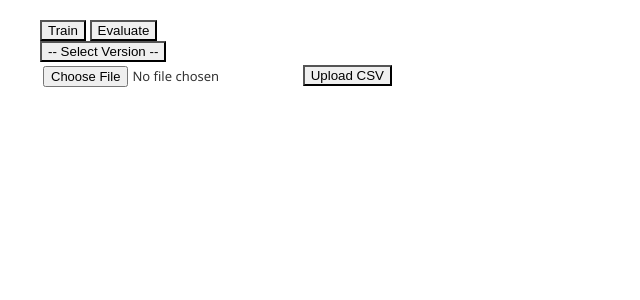
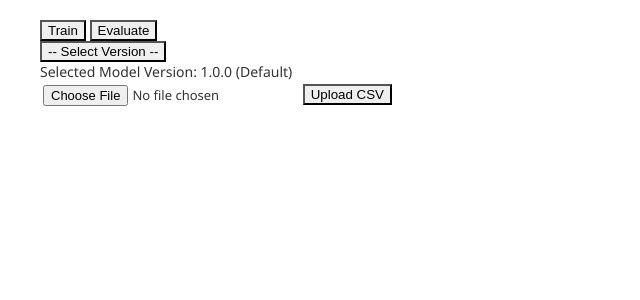
Before and after one commit to danielvdh24/smart-match, a Django app: template classifier/templates/admin/base.html in a window 1280 px wide. Shown: the part 59-359 px from the top of the page, without its empty margins (0-640 px from the left). Run offline with Django 5.2, Linux system fonts and the light colour scheme; the template is opened without the code that fills it, so the values that code supplies are empty.

Commit message:
#14 finalized select (update) used system model vers functionality

```diff
--- a/classifier/templates/admin/base.html
+++ b/classifier/templates/admin/base.html
@@ -109,6 +109,7 @@
                   <button id="dropdown-content-select-system-vers-btn" class="dropbtn">-- Select Version --</button>
                   <div class="dropdown-content" id="dropdown-content-select-system-vers"></div>
                 </div>
+                <div>Selected Model Version: <span id="selected-model-version">1.0.0</span><span id="model-update-success-prompt"> (Default)</span></div>
 
                 <form id="uploadCsvForm" enctype="multipart/form-data" method="post">
                   {% csrf_token %}
@@ -239,6 +240,7 @@
   let timeoutInputError = 0
   let timeoutSoonDone = 0
   let timeoutFinalizing = 0
+  let timeoutModelUpdateSuccessPrompt = 0
 
   let versionToBeEvaluated = ""
 
@@ -273,6 +275,7 @@
 
   const selectEvaluationVersBtn =  document.getElementById("dropdown-content-select-eval-vers-btn")
 
+   const modelUpdateSuccessPrompt = document.getElementById("model-update-success-prompt")
 
 
     // Get names of all model versions
@@ -321,7 +324,7 @@
 
 
 
-        dropdownContents.forEach((dropdownContent) => {
+  dropdownContents.forEach((dropdownContent) => {
   // Loop through each child of the dropdownContent
   dropdownContent.querySelectorAll('li').forEach((item) => {
 
@@ -329,21 +332,22 @@
     item.addEventListener('click', () => {
 
       parent = item.parentElement
+      selectedItem = item.className.split(' ')[0] // eg model_v1.0.0
+      selectedItemNumPart = selectedItem.split('model_v')[1]  // eg 1.0.0
 
       if (parent.id == "dropdown-content-select-system-vers") {
-        console.log("amazing")
-        console.log(item)
 
-        selectSystemVersBtn.textContent = item.className.split(' ')[0]
+        selectSystemVersBtn.textContent = selectedItem
+        document.getElementById("selected-model-version").textContent = selectedItemNumPart
+
+        selectSystemUsedModelVersion(selectedItemNumPart)
+        clearTimeout(timeoutModelUpdateSuccessPrompt)
+        modelUpdateSuccessPrompt.classList.add("hidden")
 
       } else {
-       selectEvaluationVersBtn.textContent = item.className.split(' ')[0]
-
-      versionToBeEvaluated = item.className.split(' ')[0].split('model_v')[1] // Gets number part like 1.0.0
-
+        selectEvaluationVersBtn.textContent = selectedItem
+        versionToBeEvaluated = selectedItemNumPart
       }
-
-
     });
   });
 });
@@ -413,7 +417,7 @@ trainConfirmBtn.addEventListener("click", function() {
 
     timeoutSoonDone = setTimeout(() => {
         trainingResOutput.textContent = "Soon Done ...";
-    }, 13000);
+    }, 12000);
 
     timeoutFinalizing = setTimeout(() => {
         trainingResOutput.textContent = "Finalizing ...";
@@ -465,7 +469,7 @@ evaluationConfirmBtn.addEventListener("click", function() {
 
     timeoutSoonDone = setTimeout(() => {
         evaluationResOutput.textContent = "Soon Done ...";
-    }, 11000);
+    }, 10000);
 
     timeoutFinalizing = setTimeout(() => {
         evaluationResOutput.textContent = "Finalizing ...";
@@ -484,7 +488,36 @@ evaluationConfirmBtn.addEventListener("click", function() {
   }
 });
 
+function selectSystemUsedModelVersion(version){
+    fetch("/sys-vers-select-command/", { // URL of the Django view
+    method: "POST",
+    headers: {
+      "Content-Type": "application/json",
+      "X-CSRFToken": getCookie("csrftoken"), // CSRF protection
+    },
+    body: JSON.stringify(version)
+  })
+    .then(response => response.json())
+    .then(data => {
 
+      modelUpdateSuccessPrompt.classList.remove("hidden")
+
+      if (data.success) {
+
+       modelUpdateSuccessPrompt.textContent = " (Succesful Update!)"
+
+      } else {
+        modelUpdateSuccessPrompt.textContent = `Error: ${data.error}`;
+      }
+
+        clearTimeout(timeoutModelUpdateSuccessPrompt)
+        timeoutModelUpdateSuccessPrompt = setTimeout(() => {
+          modelUpdateSuccessPrompt.classList.add("hidden");
+        }, 6000);
+
+    })
+    .catch(error => console.error("Error:", error));
+}
 
 function evaluateModelPost(){
 
--- a/classifier/urls.py
+++ b/classifier/urls.py
@@ -4,5 +4,5 @@ from . import views
 urlpatterns = [
     path("", views.home, name="Home"),
     path('results/', views.classify_resume, name='classify_resume'), path("train-command/", views.train_command, name="train_command"),
-    path('upload_csv/', views.upload_csv, name='upload_csv'), path("fetch-latest-model/", views.fetch_latest_model, name="fetch_latest_model"), path('fetch-all-models/', views.fetch_all_models, name='fetch_all_models'), path('evaluate-command/', views.evaluate_command, name='evaluate_command')
+    path('upload_csv/', views.upload_csv, name='upload_csv'), path("fetch-latest-model/", views.fetch_latest_model, name="fetch_latest_model"), path('fetch-all-models/', views.fetch_all_models, name='fetch_all_models'), path('evaluate-command/', views.evaluate_command, name='evaluate_command'), path("sys-vers-select-command/", views.sys_vers_select_command, name="sys_vers_select_command")
 ]
--- a/classifier/views.py
+++ b/classifier/views.py
@@ -23,7 +23,7 @@ def classify_resume(request):
     if request.method == 'POST':
         resume_text = request.POST.get('resumeStr', '')
         if resume_text:
-            predictions = predict_top_5_resume(resume_text)
+            predictions = predict_top_5_resume(resume_text, version)
             return JsonResponse({'predictions': predictions})
     return JsonResponse({'predictions': []})
 
@@ -76,7 +76,6 @@ def train_command(request):
             body = json.loads(body_unicode)  # Parse JSON into dictionary
             print(body)
 
-            # global version
             version = '.'.join(body)
 
            # Execute the command
@@ -112,6 +111,21 @@ def evaluate_command(request):
         except Exception as e:
             return JsonResponse({"success": False, "error": "Invalid request: " + str(e)})
 
+def sys_vers_select_command(request):
+    if request.method == "POST":
+        try:
+            body_unicode = request.body.decode('utf-8')  # Decode byte stream
+            body = json.loads(body_unicode)  # Parse JSON into dictionary
+
+            global version
+            version = body
+            print(version)
+
+            return JsonResponse({"success": True})
+        except subprocess.CalledProcessError as e:
+            return JsonResponse({"success": False, "error": str(e)})
+        except Exception as e:
+            return JsonResponse({"success": False, "error": "Invalid request: " + str(e)})
 
 
 
```
Also changed, not shown: 1 other file.
